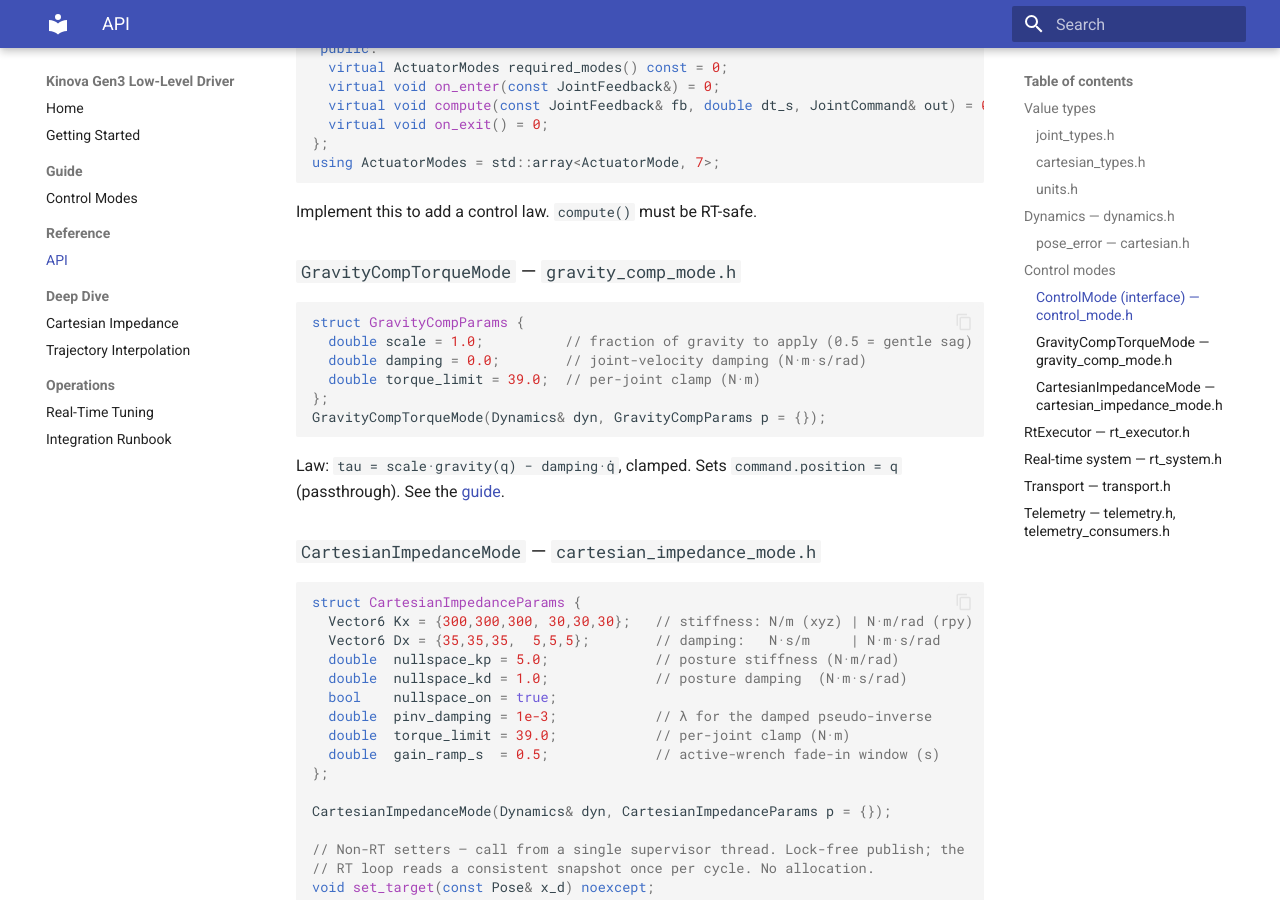
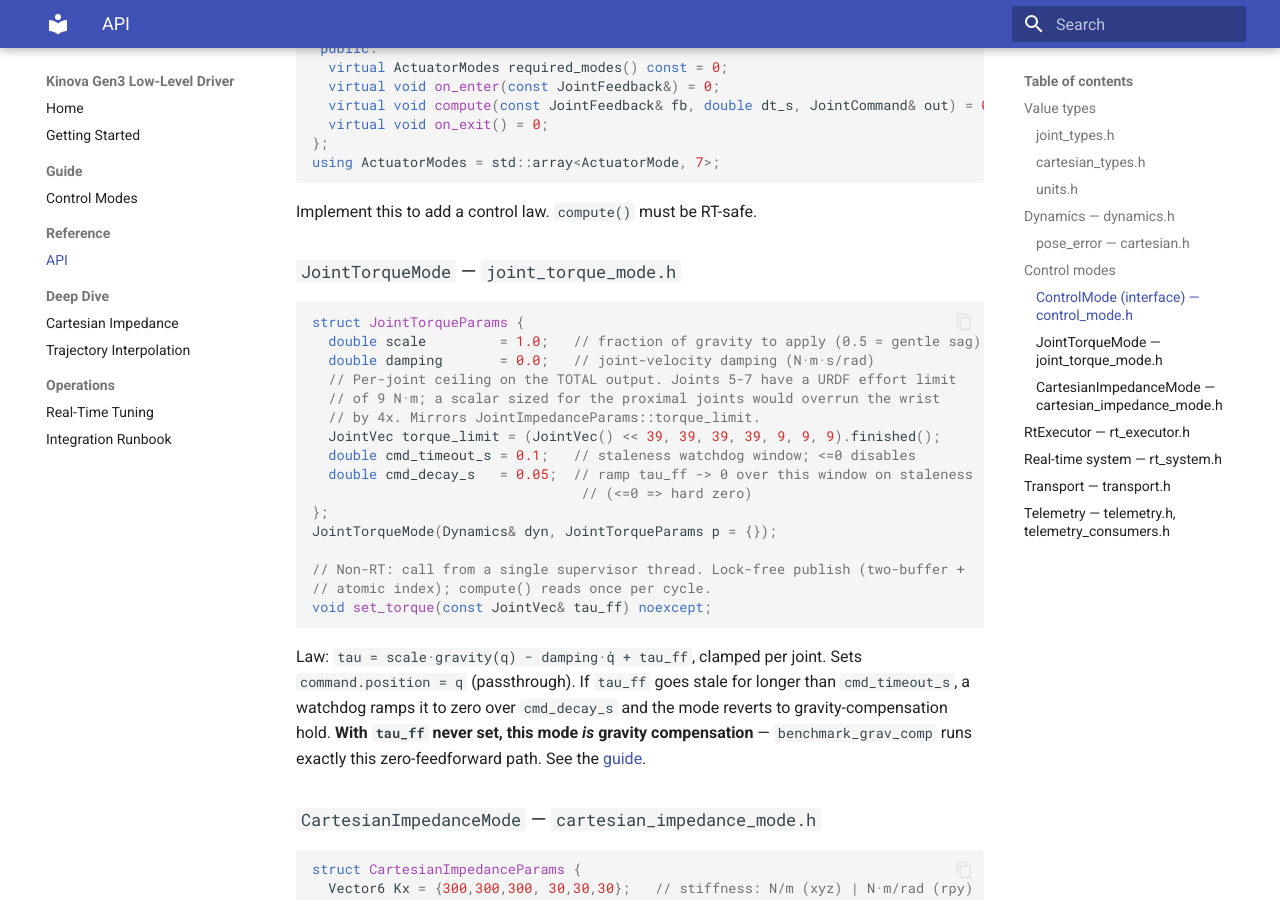
Before and after one commit to rammp-org/kinova-gen3-driver, an MkDocs documentation site: the page built from docs/reference/api.md, in a window 1280 px wide and 900 px high, scrolled down 2115 px. Built offline with MkDocs 1.6.1 and Material for MkDocs 9.7.7, drawn with Linux system fonts in a browser that asks for light colours.

Commit message:
docs(modes): reframe gravity comp as JointTorqueMode at zero feedforward
Sweeps every live doc reference to the deleted GravityCompTorqueMode to
JointTorqueMode, notes gravity compensation is the zero-tau_ff case rather
than its own mode, and adds --ee-frame gen3_end_effector_link to the one
documented benchmark_grav_comp invocation that passes the gripper URDF.
Appends a dated reconciliation note to the ported June design spec.

````diff
--- a/docs/reference/api.md
+++ b/docs/reference/api.md
@@ -109,19 +109,34 @@
 
 Implement this to add a control law. `compute()` must be RT-safe.
 
-### `GravityCompTorqueMode` — `gravity_comp_mode.h`
+### `JointTorqueMode` — `joint_torque_mode.h`
 
 ```cpp
-struct GravityCompParams {
-  double scale = 1.0;          // fraction of gravity to apply (0.5 = gentle sag)
-  double damping = 0.0;        // joint-velocity damping (N·m·s/rad)
-  double torque_limit = 39.0;  // per-joint clamp (N·m)
+struct JointTorqueParams {
+  double scale         = 1.0;   // fraction of gravity to apply (0.5 = gentle sag)
+  double damping       = 0.0;   // joint-velocity damping (N·m·s/rad)
+  // Per-joint ceiling on the TOTAL output. Joints 5-7 have a URDF effort limit
+  // of 9 N·m; a scalar sized for the proximal joints would overrun the wrist
+  // by 4x. Mirrors JointImpedanceParams::torque_limit.
+  JointVec torque_limit = (JointVec() << 39, 39, 39, 39, 9, 9, 9).finished();
+  double cmd_timeout_s = 0.1;   // staleness watchdog window; <=0 disables
+  double cmd_decay_s   = 0.05;  // ramp tau_ff -> 0 over this window on staleness
+                                 // (<=0 => hard zero)
 };
-GravityCompTorqueMode(Dynamics& dyn, GravityCompParams p = {});
+JointTorqueMode(Dynamics& dyn, JointTorqueParams p = {});
+
+// Non-RT: call from a single supervisor thread. Lock-free publish (two-buffer +
+// atomic index); compute() reads once per cycle.
+void set_torque(const JointVec& tau_ff) noexcept;
 ```
 
-Law: `tau = scale·gravity(q) − damping·q̇`, clamped. Sets `command.position = q`
-(passthrough). See the [guide](../guide/control-modes.md#gravity-compensation--gravitycomptorquemode).
+Law: `tau = scale·gravity(q) − damping·q̇ + tau_ff`, clamped per joint. Sets
+`command.position = q` (passthrough). If `tau_ff` goes stale for longer than
+`cmd_timeout_s`, a watchdog ramps it to zero over `cmd_decay_s` and the mode
+reverts to gravity-compensation hold. **With `tau_ff` never set, this mode
+*is* gravity compensation** — `benchmark_grav_comp` runs exactly this
+zero-feedforward path. See the
+[guide](../guide/control-modes.md#gravity-compensation-jointtorquemode).
 
 ### `CartesianImpedanceMode` — `cartesian_impedance_mode.h`
 
````
Also changed, not shown: README.md (+3 -2 lines), docs/getting-started.md (+2 -2 lines), docs/guide/control-modes.md (+13 -2 lines), docs/integration/grav_comp_static_check.md (+8 -2 lines), docs/superpowers/specs/2026-06-17-joint-torque-mode-design.md (+12 -0 lines).
